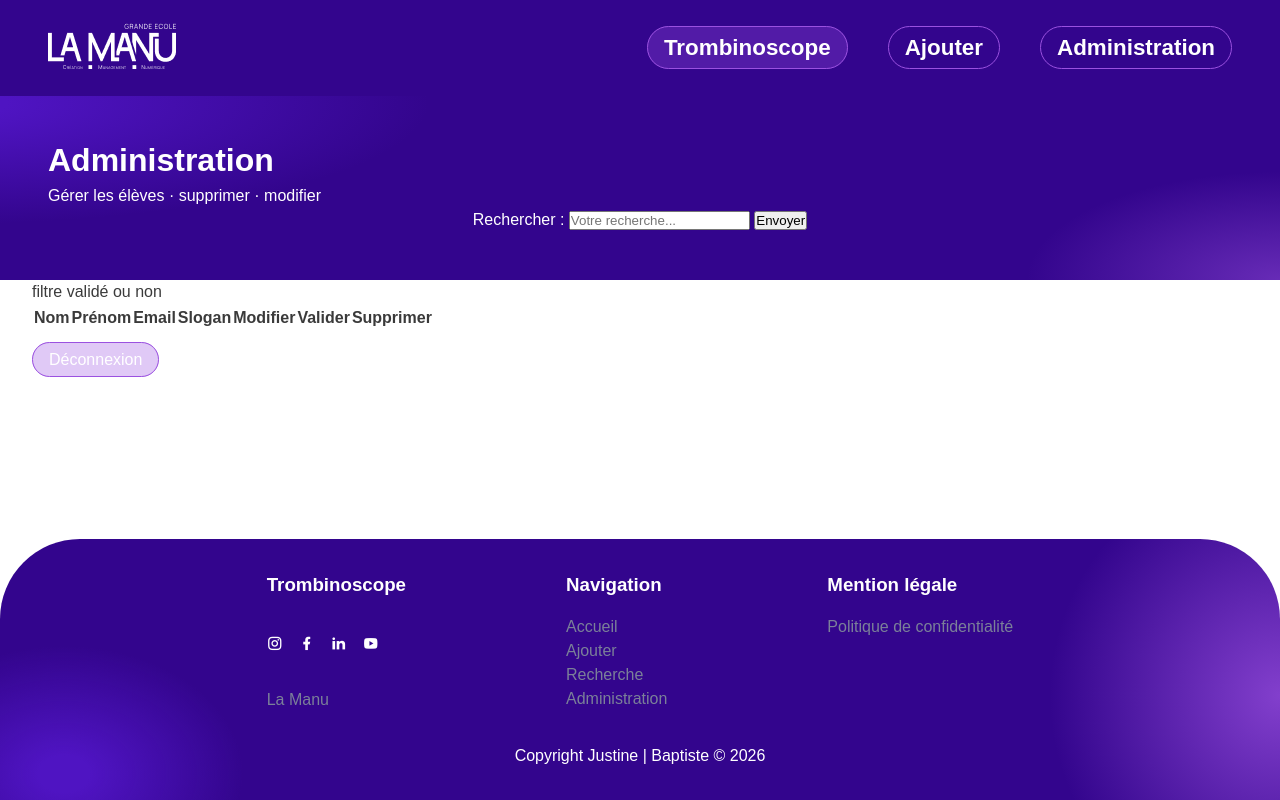
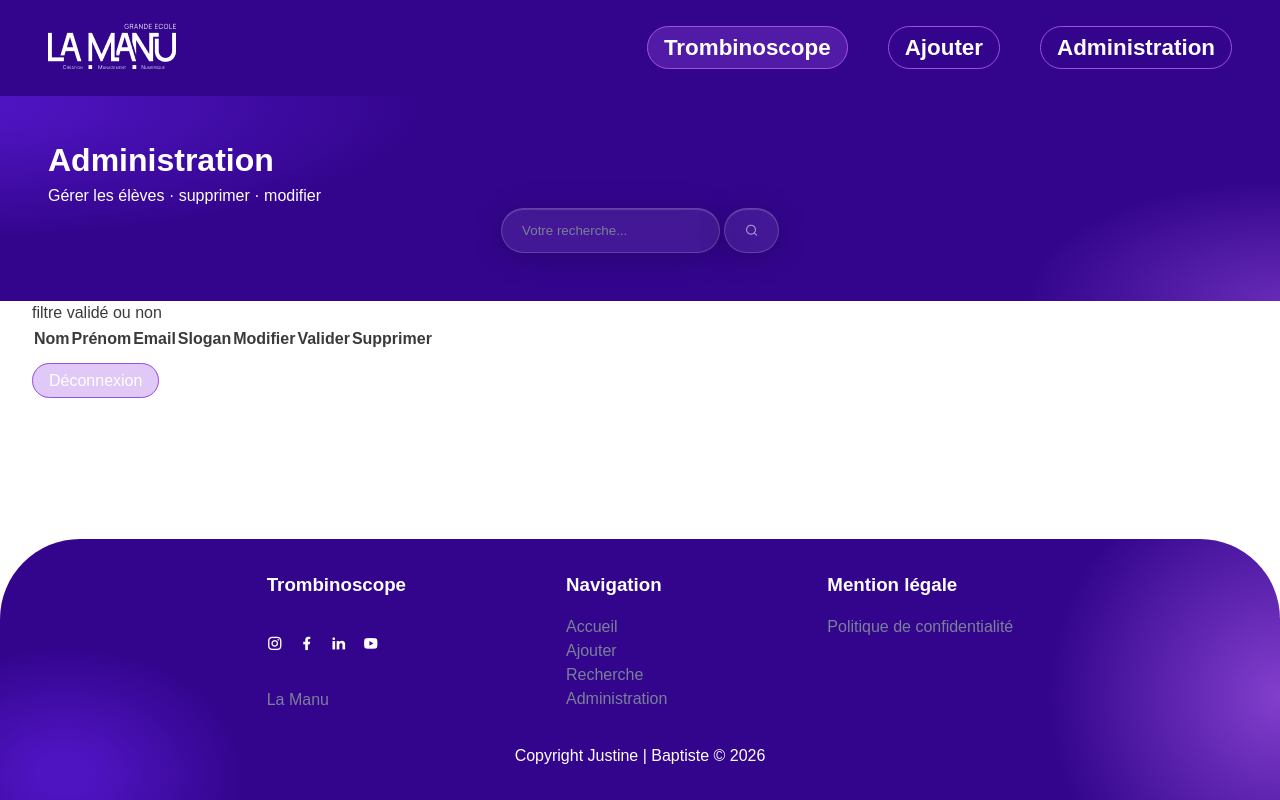
Before and after one commit to MarchandBaptiste/Trombinoscope, a PHP site: page /source/pages/admin.php in a window 1280 px wide. Run offline with PHP 8.4, Linux system fonts and the light colour scheme; data that the repository does not hold is empty; some libraries are stand-ins or nearby versions.

Commit message:
style de l'input et de son btn

```diff
--- a/assets/css/style.css
+++ b/assets/css/style.css
@@ -275,6 +275,50 @@ a {
 .error {
   color: var(--red);
 }
+/* input de bar de recherche */
+.search input {
+  background: transparent;
+  border: none;
+  outline: none;
+  color: rgba(255, 255, 255, 0.55);
+  caret-color: #fff;
+  gap: 12px;
+  padding: 14px 20px;
+  border-radius: 50px;
+  background: rgba(255, 255, 255, 0.08);
+  backdrop-filter: blur(16px);
+  -webkit-backdrop-filter: blur(16px);
+  border: 1px solid rgba(255, 255, 255, 0.18);
+  box-shadow:
+    0 4px 32px rgba(0, 0, 0, 0.2),
+    inset 0 1px 0 rgba(255, 255, 255, 0.15);
+  transition: border-color 0.25s, background 0.25s;
+}
+.search input::placeholder {
+  color: var(--mutedText);
+}
+
+.search input:focus {
+  color: var(--bg);
+}
+.search button{
+    background: transparent;
+  border: none;
+  outline: none;
+  color: rgba(255, 255, 255, 0.55);
+  caret-color: #fff;
+  gap: 12px;
+  padding: 14px 20px;
+  border-radius: 50px;
+  background: rgba(255, 255, 255, 0.08);
+  backdrop-filter: blur(16px);
+  -webkit-backdrop-filter: blur(16px);
+  border: 1px solid rgba(255, 255, 255, 0.18);
+  box-shadow:
+    0 4px 32px rgba(0, 0, 0, 0.2),
+    inset 0 1px 0 rgba(255, 255, 255, 0.15);
+  transition: border-color 0.25s, background 0.25s;
+}
 /* table admin */
 table {
   display: flex;
@@ -282,10 +326,10 @@ table {
   justify-content: center;
   gap: 1rem;
 }
-tbody td{
+tbody td {
   padding-bottom: 1rem;
 }
-tbody tr td:nth-child(4){
+tbody tr td:nth-child(4) {
   color: var(--pink);
 }
 /* footer */
--- a/source/pages/admin.php
+++ b/source/pages/admin.php
@@ -37,19 +37,17 @@ if ($_SERVER['REQUEST_METHOD'] === 'GET') {
 }
 ?>
 
-<div>
 <div class="upper-band">
     <div>
         <h1>Administration</h1>
         <p>Gérer les élèves · supprimer · modifier</p>
     </div>
-        <form action="" method="get">
-            <label for="search">Rechercher : </label>
+    <form action="" method="get" class="search">
         <input type="text" name="search" id="search" value="<?= htmlspecialchars($search) ?>" placeholder="Votre recherche...">
-            <button type="submit">Envoyer</button>
+        <button type="submit"><i class="ri-search-line"></i></button>
     </form>
 </div>
-</div>
+
 
 <?php if ($sentence): ?>
     <p><?= htmlspecialchars($sentence) ?></p>
```
Lines whose indentation alone changed are shown as unchanged.
